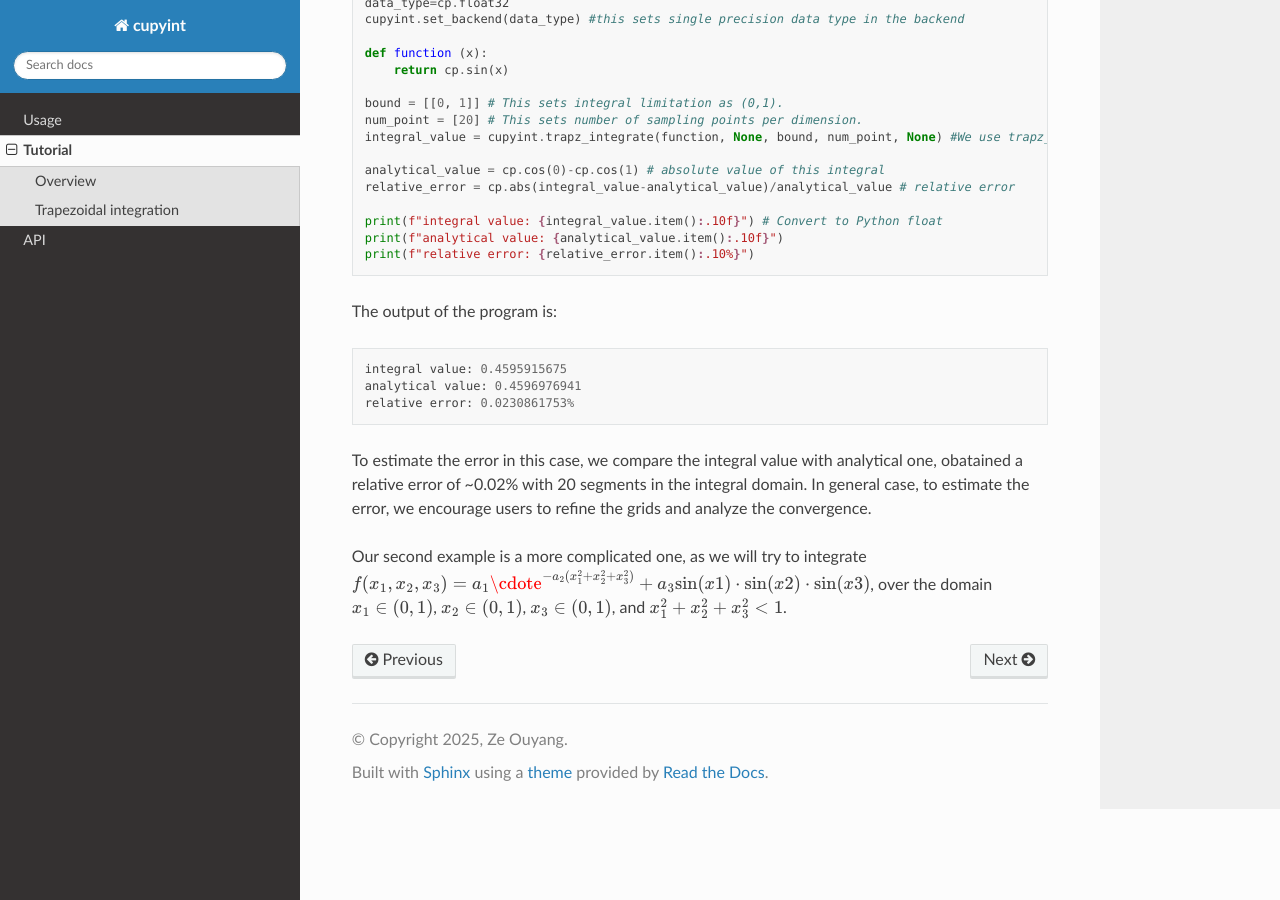
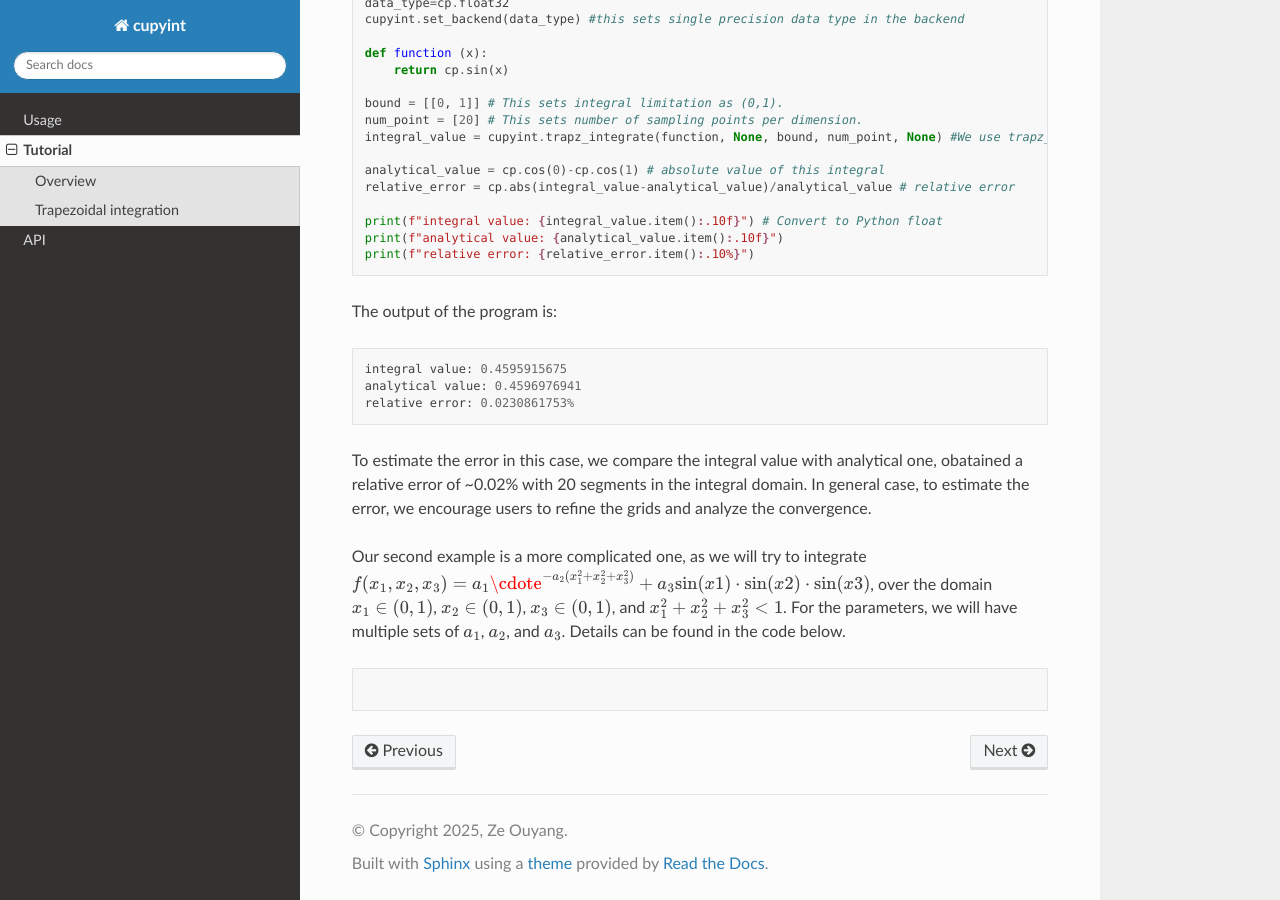
Before and after one commit to ze-ouyang/cupyint_doc, a Sphinx documentation site: the page built from docs/source/tutorial.rst, in a window 1280 px wide and 900 px high, scrolled down 1665 px. Built offline with Sphinx 7.4.7 and the Read the Docs theme 3.1.0, drawn with Linux system fonts in a browser that asks for light colours.

Commit message:
Update tutorial.rst

```diff
--- a/docs/source/tutorial.rst
+++ b/docs/source/tutorial.rst
@@ -79,4 +79,6 @@
 To estimate the error in this case, we compare the integral value with analytical one, obatained a relative error of ~0.02% with 20 segments in the integral domain. In general case, to estimate the error, we encourage users to refine the grids and analyze the convergence.
 
 
-Our second example is a more complicated one, as we will try to integrate :math:`f(x_1,x_2,x_3)=a_1\cdote^{-a_2(x_1^2+x_2^2+x_3^2)}+a_3\mathrm{sin}(x1)\cdot\mathrm{sin}(x2)\cdot\mathrm{sin}(x3)`, over the domain :math:`x_1\in (0,1)`, :math:`x_2\in (0,1)`, :math:`x_3\in (0,1)`, and :math:`x_1^2+x_2^2+x_3^2<1`.
+Our second example is a more complicated one, as we will try to integrate :math:`f(x_1,x_2,x_3)=a_1\cdote^{-a_2(x_1^2+x_2^2+x_3^2)}+a_3\mathrm{sin}(x1)\cdot\mathrm{sin}(x2)\cdot\mathrm{sin}(x3)`, over the domain :math:`x_1\in (0,1)`, :math:`x_2\in (0,1)`, :math:`x_3\in (0,1)`, and :math:`x_1^2+x_2^2+x_3^2<1`. For the parameters, we will have multiple sets of :math:`a_1`, :math:`a_2`, and :math:`a_3`. Details can be found in the code below.
+
+.. code-block:: python
```
